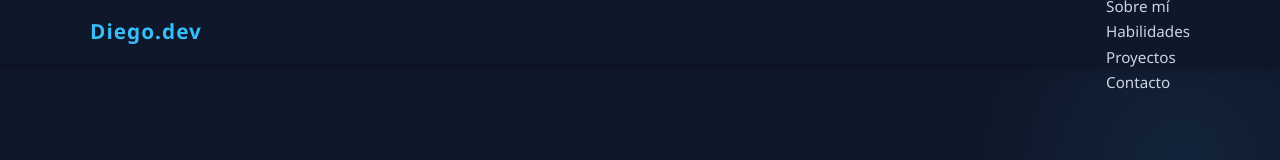
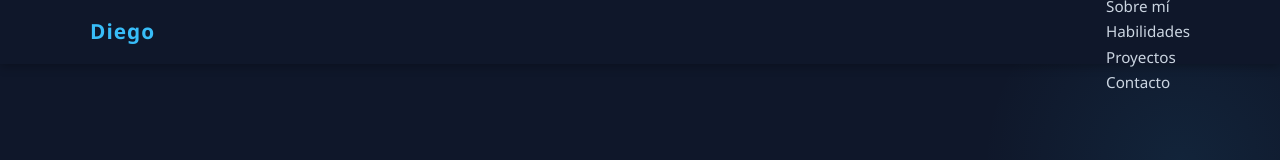
Before and after one commit to soydiego-web/proyectoreact, a React (Vite) app: page / in a window 1280 px wide. Shown: the top 160 px of the page. Built offline with nearby package versions, Linux system fonts and the light colour scheme.

Commit message:
cambio de nombre

```diff
--- a/src/App.tsx
+++ b/src/App.tsx
@@ -12,7 +12,7 @@ function App() {
   return (
     <>
       {/* Fragment (<>) agrupa elementos sin agregar un div extra al DOM */}
-      <Navbar titulo="Diego.dev" />
+      <Navbar titulo="Diego" />
       <main>
         <Hero />
         <Sobre />
```
